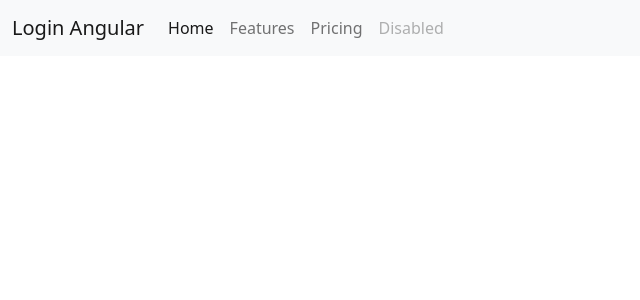
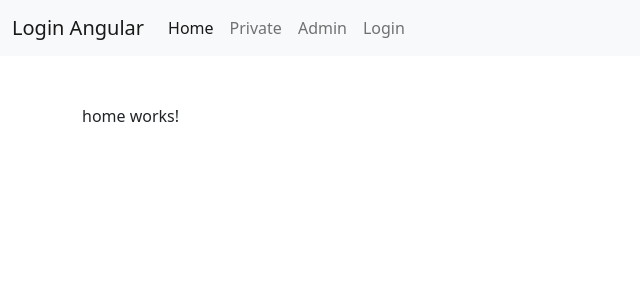
Before and after one commit to Orick08/loginea, an Angular app in the folder frontend/: page /home in a window 1280 px wide. Before the commit this address led to /. Shown: the top 300 px of the page, without its empty margins (0-640 px from the left). Built offline with nearby package versions, Linux system fonts and the light colour scheme.

Commit message:
Implements router in angular

```diff
--- a/frontend/src/app/app-routing.module.ts
+++ b/frontend/src/app/app-routing.module.ts
@@ -1,10 +1,20 @@
 import { NgModule } from '@angular/core';
 import { RouterModule, Routes } from '@angular/router';
+import { AdminComponent } from './components/admin/admin.component';
+import { HomeComponent } from './components/home/home.component';
+import { LoginComponent } from './components/login/login.component';
+import { PrivateComponent } from './components/private/private.component';
 
-const routes: Routes = [];
+const routes: Routes = [
+  { path: 'home', component: HomeComponent },
+  { path: 'private', component: PrivateComponent },
+  { path: 'admin', component: AdminComponent },
+  { path: 'login', component: LoginComponent },
+  { path: '**', pathMatch: 'full', redirectTo: 'home' },
+];
 
 @NgModule({
   imports: [RouterModule.forRoot(routes)],
-  exports: [RouterModule]
+  exports: [RouterModule],
 })
-export class AppRoutingModule { }
+export class AppRoutingModule {}
--- a/frontend/src/app/app.component.html
+++ b/frontend/src/app/app.component.html
@@ -8,18 +8,22 @@
     <div class="collapse navbar-collapse" id="navbarNav">
       <ul class="navbar-nav">
         <li class="nav-item">
-          <a class="nav-link active" routerLink="" routerLinkActive="active" href="#">Home</a>
+          <a class="nav-link active" routerLink="home" routerLinkActive="active" href="#">Home</a>
         </li>
         <li class="nav-item">
-          <a class="nav-link" routerLink="" routerLinkActive="active" href="#">Features</a>
+          <a class="nav-link" routerLink="private" routerLinkActive="active" href="#">Private</a>
         </li>
         <li class="nav-item">
-          <a class="nav-link" routerLink="" routerLinkActive="active" href="#">Pricing</a>
+          <a class="nav-link" routerLink="admin" routerLinkActive="active" href="#">Admin</a>
         </li>
         <li class="nav-item">
-          <a class="nav-link disabled" href="#" tabindex="-1" aria-disabled="true">Disabled</a>
+          <a class="nav-link" routerLink="login" routerLinkActive="active" href="#">Login</a>
         </li>
       </ul>
     </div>
   </div>
 </nav>
+
+<div class="container mt-5">
+  <router-outlet></router-outlet>
+</div>
```
